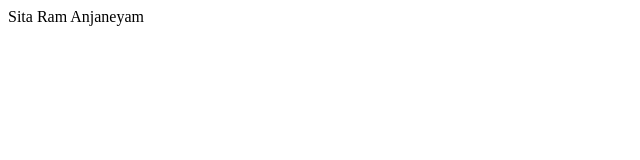
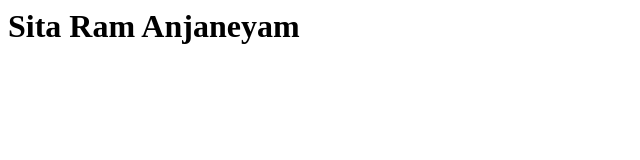
Before and after one commit to vyshnavi-telugu/Vyshnavi1, a plain HTML site: page Index.html in a window 1280 px wide. Shown: the whole page, without its empty margins (0-640 px from the left). Drawn offline with Linux system fonts and the light colour scheme.

Commit message:
Update Index.html

```diff
--- a/Index.html
+++ b/Index.html
@@ -3,5 +3,5 @@
 <head>
 <title> My website </title>
 </head>
-<body> Sita Ram Anjaneyam </body>
+<body> <h1> Sita Ram Anjaneyam </h1> </body>
 </html>
```
